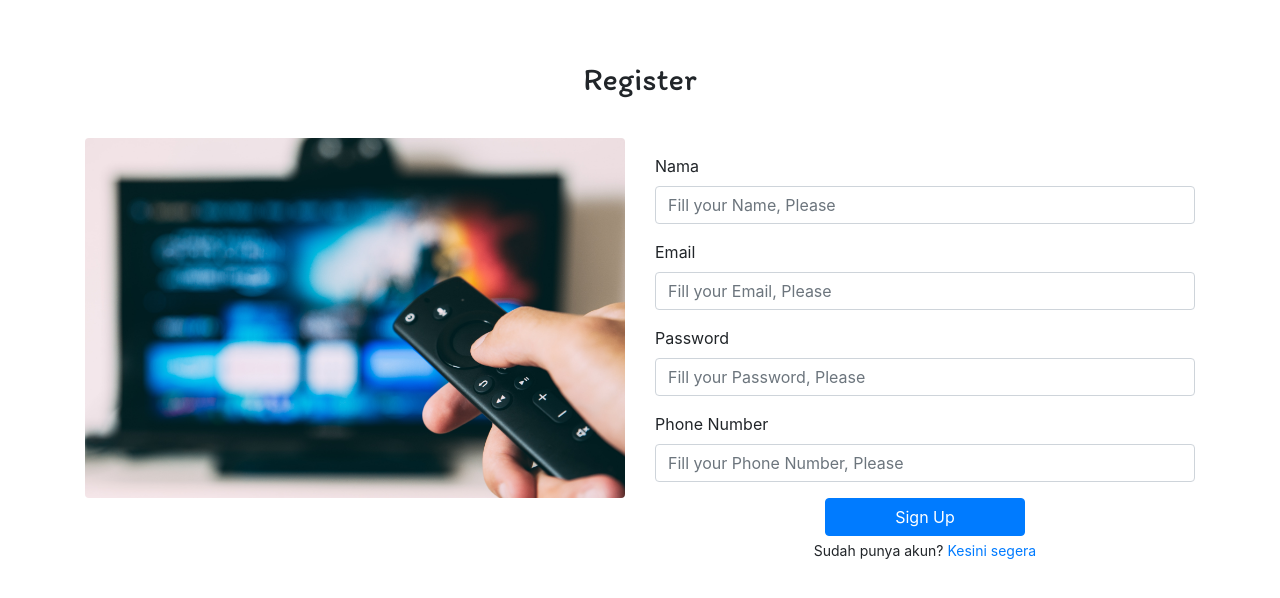
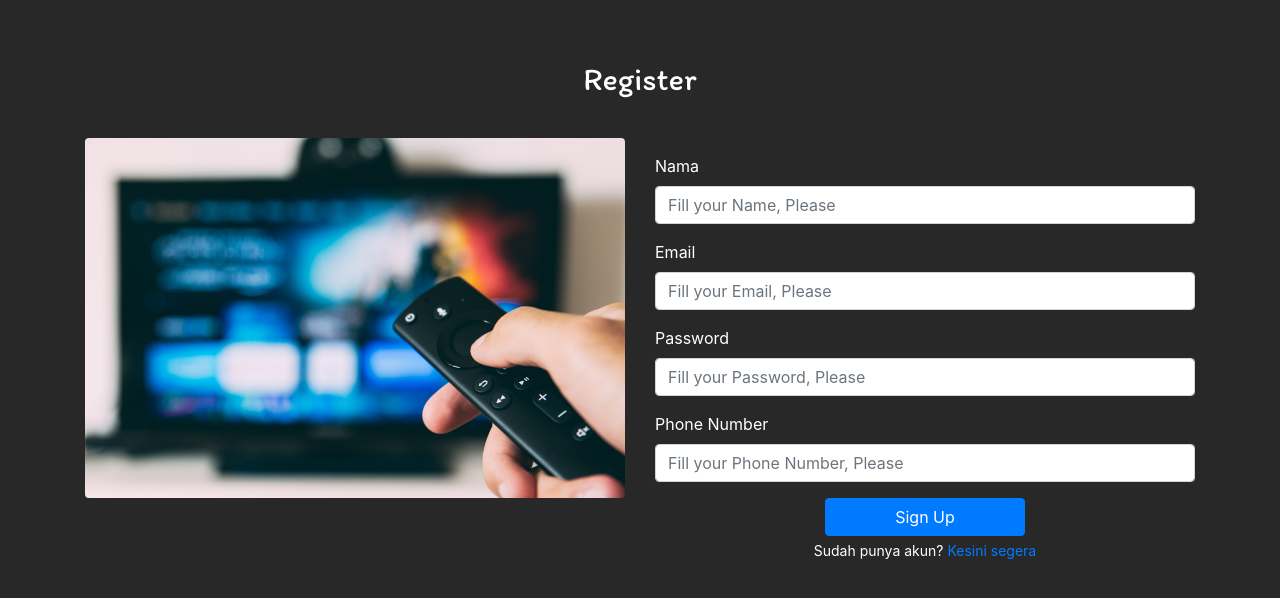
Before and after one commit to FE-18-Avangers/Latihan-1-FE-18, a React (Create React App) app in the folder my-app/: page /register in a window 1280 px wide. Shown: the top 598 px of the page. Built offline with nearby package versions, Linux system fonts and the light colour scheme.

Commit message:
styling background-color and fixing bugs login-regist

```diff
--- a/my-app/public/index.html
+++ b/my-app/public/index.html
@@ -28,7 +28,7 @@
     <link rel="stylesheet" href="https://cdn.jsdelivr.net/npm/bootstrap@4.5.3/dist/css/bootstrap.min.css" integrity="sha384-TX8t27EcRE3e/ihU7zmQxVncDAy5uIKz4rEkgIXeMed4M0jlfIDPvg6uqKI2xXr2" crossorigin="anonymous">
     <title>React App</title>
   </head>
-  <body>
+  <body style="background-color: rgb(40, 40, 40)">
     <noscript>You need to enable JavaScript to run this app.</noscript>
     <div id="root"></div>
     <!--
--- a/my-app/src/App.css
+++ b/my-app/src/App.css
@@ -1,45 +1,6 @@
 @import url('https://fonts.googleapis.com/css2?family=Itim&display=swap');
 
-.App {
-  text-align: center;
-}
 
-.App-logo {
-  height: 40vmin;
-  pointer-events: none;
-}
-
-@media (prefers-reduced-motion: no-preference) {
-  .App-logo {
-    animation: App-logo-spin infinite 20s linear;
-  }
-}
-
-
-
-.App-header {
-  background-color: #282c34;
-  min-height: 100vh;
-  display: flex;
-  flex-direction: column;
-  align-items: center;
-  justify-content: center;
-  font-size: calc(10px + 2vmin);
-  color: white;
-}
-
-.App-link {
-  color: #61dafb;
-}
-
-@keyframes App-logo-spin {
-  from {
-    transform: rotate(0deg);
-  }
-  to {
-    transform: rotate(360deg);
-  }
-}
 
 button {
   width: 200px;
--- a/my-app/src/components/API/DetailFilm.js
+++ b/my-app/src/components/API/DetailFilm.js
@@ -1,39 +1,40 @@
-import React, {Component} from 'react'
+import React, { Component } from "react";
 
 class DetailFilm extends Component {
-
   state = {
     film: null,
     loading: true,
-    }
+  };
 
   componentDidMount() {
-        const id=this.props.match.params.id_film
-        fetch('https://ghibliapi.herokuapp.com/films/' +id)
-        .then(response => {
-            if(response.ok) {
-                return response.json()
-            } else{
-                throw new Error ('Ambil data gagal')
+    const id = this.props.match.params.id_film;
+    fetch("https://ghibliapi.herokuapp.com/films/" + id)
+      .then((response) => {
+        if (response.ok) {
+          return response.json();
+        } else {
+          throw new Error("Ambil data gagal");
         }
       })
-        .then(data => this.setState({
-            film:data, loading:false
-        }))
+      .then((data) =>
+        this.setState({
+          film: data,
+          loading: false,
+        })
+      );
   }
 
   render() {
+    const { loading, film } = this.state;
 
-        const {loading, film} = this.state
-
-        if(loading) {
-            return <p>Loading...</p>
+    if (loading) {
+      return <p>Loading...</p>;
     }
     // console.log(this.props)
-        return(
-            <div className='container'>
+    return (
+      <div className="container">
         <h1>Detail FIlm</h1>
-                <div className='card container'>
+        <div className="card container">
           <h2>{film.title}</h2>
           <p>{film.description}</p>
           <p>Release : {film.release_date}</p>
@@ -41,8 +42,8 @@ class DetailFilm extends Component {
         </div>
         {/* {this.props.match.params.id_film} */}
       </div>
-        )
+    );
   }
 }
 
-export default DetailFilm
+export default DetailFilm;
--- a/my-app/src/components/Login.js
+++ b/my-app/src/components/Login.js
@@ -10,6 +10,7 @@ export default class Login extends Component {
       err: "",
     };
   }
+
   login = (e) => {
     e.preventDefault();
     let email = e.target.elements.email.value;
@@ -28,7 +29,10 @@ export default class Login extends Component {
     return (
       <>
         <div className="container" style={{ marginTop: 60 }}>
-          <h2 className="text-center mb-3" style={{ fontFamily: "Itim" }}>
+          <h2
+            className="text-center mb-3 text-white"
+            style={{ fontFamily: "Itim" }}
+          >
             Login
           </h2>
           <div className="row" style={{ marginTop: 40 }}>
@@ -45,7 +49,9 @@ export default class Login extends Component {
               <form method="post" onSubmit={this.login}>
                 {this.state.err != "" ? this.state.err : ""}
                 <div className="form-group">
-                  <label for="email">Email</label>
+                  <label htmlFor="email" className="text-white">
+                    Email
+                  </label>
                   <input
                     type="email"
                     className="form-control"
@@ -55,7 +61,9 @@ export default class Login extends Component {
                   />
                 </div>
                 <div className="form-group">
-                  <label for="password">Password</label>
+                  <label htmlFor="password" className="text-white">
+                    Password
+                  </label>
                   <input
                     type="password"
                     className="form-control"
@@ -67,12 +75,12 @@ export default class Login extends Component {
                 <div className="text-center">
                   <button
                     type="submit"
-                    class="btn btn-primary text-center px-5"
+                    className="btn btn-primary text-center px-5"
                   >
                     Sign in
                   </button>
 
-                  <p className="mt-1" style={{ fontSize: 14 }}>
+                  <p className="mt-1 text-white" style={{ fontSize: 14 }}>
                     Belum punya akun?{" "}
                     <Link
                       to="/register"
--- a/my-app/src/components/Register.js
+++ b/my-app/src/components/Register.js
@@ -17,7 +17,7 @@ export default class Register extends Component {
       password === "1234" &&
       numberPhone === "11111"
     ) {
-      alert("Login Success! silahkan beralih ke Halaman login.");
+      alert("Regist Anda Success! silahkan beralih ke Halaman login.");
       this.props.history.push("/");
     } else {
       alert("bad news");
@@ -28,7 +28,10 @@ export default class Register extends Component {
     return (
       <>
         <div className="container" style={{ marginTop: 60 }}>
-          <h2 className="text-center mb-3" style={{ fontFamily: "Itim" }}>
+          <h2
+            className="text-center mb-3 text-white"
+            style={{ fontFamily: "Itim" }}
+          >
             Register
           </h2>
           <div className="row" style={{ marginTop: 40 }}>
@@ -44,7 +47,9 @@ export default class Register extends Component {
             <div className="col-md-6 align-self-center my-3">
               <form method="post" onSubmit={this.regist}>
                 <div className="form-group">
-                  <label for="nama">Nama</label>
+                  <label htmlFor="nama" className="text-white">
+                    Nama
+                  </label>
                   <input
                     type="text"
                     className="form-control"
@@ -54,7 +59,9 @@ export default class Register extends Component {
                   />
                 </div>
                 <div className="form-group">
-                  <label for="email">Email</label>
+                  <label htmlFor="email" className="text-white">
+                    Email
+                  </label>
                   <input
                     type="email"
                     className="form-control"
@@ -64,7 +71,9 @@ export default class Register extends Component {
                   />
                 </div>
                 <div className="form-group">
-                  <label for="password">Password</label>
+                  <label htmlFor="password" className="text-white">
+                    Password
+                  </label>
                   <input
                     type="password"
                     className="form-control"
@@ -74,7 +83,9 @@ export default class Register extends Component {
                   />
                 </div>
                 <div className="form-group">
-                  <label for="phone">Phone Number</label>
+                  <label htmlFor="phone" className="text-white">
+                    Phone Number
+                  </label>
                   <input
                     type="number"
                     className="form-control"
@@ -86,11 +97,11 @@ export default class Register extends Component {
                 <div className="text-center">
                   <button
                     type="submit"
-                    class="btn btn-primary text-center px-5"
+                    className="btn btn-primary text-center px-5"
                   >
                     Sign Up
                   </button>
-                  <p className="mt-1" style={{ fontSize: 14 }}>
+                  <p className="mt-1 text-white" style={{ fontSize: 14 }}>
                     Sudah punya akun?{" "}
                     <Link to="/" style={{ textDecoration: "none" }}>
                       {" "}
```
Lines whose indentation alone changed are shown as unchanged.
